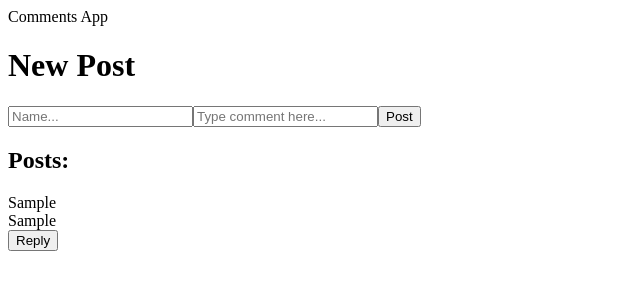
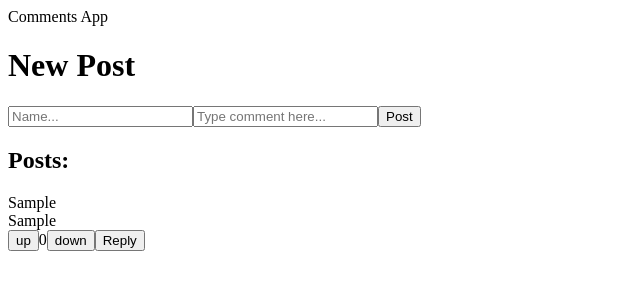
Before and after one commit to cis-1962/hw5-react-comment-app-electricbrass, a React (Vite) app: page / in a window 1280 px wide. Both pictures are taken after typing "Sample", "Sample" into the empty fields and a click on the button "Post". Shown: the top 300 px of the page, without its empty margins (0-640 px from the left). Built offline with nearby package versions, Linux system fonts and the light colour scheme.

Commit message:
Implement voter

```diff
--- a/src/comments.tsx
+++ b/src/comments.tsx
@@ -1,5 +1,6 @@
 import { useState } from "react";
 import Input from "./input";
+import Voter from "./voter";
 
 export default function Comments({ depth, name, comment }: { depth: number, name?: string, comment?: string }) {
   // use depth to determine indentation and whether can have replies
@@ -32,6 +33,7 @@ export default function Comments({ depth, name, comment }: { depth: number, name
     <>
       <div>{name}</div>
       <div>{comment}</div>
+      <Voter/>
       {/* dont allow replying past depth 2 */}
       { (depth < 3) && <input type='button' value='Reply' onClick={() => {setShowInput(!showInput)}}/> }
       {/* add new comments to state */}
--- a/src/voter.tsx
+++ b/src/voter.tsx
@@ -1 +1,15 @@
+import { useState } from "react";
+
 // upvote/downvote component
+export default function Voter() {
+  const [voteCount, setVoteCount] = useState(0);
+  return (
+    <>
+      <input type='button' value='up'
+      onClick={() => setVoteCount(voteCount + 1)}/>
+      {voteCount}
+      <input type='button' value='down'
+      onClick={() => setVoteCount(voteCount - 1)}/>
+    </>
+  );
+}
```
